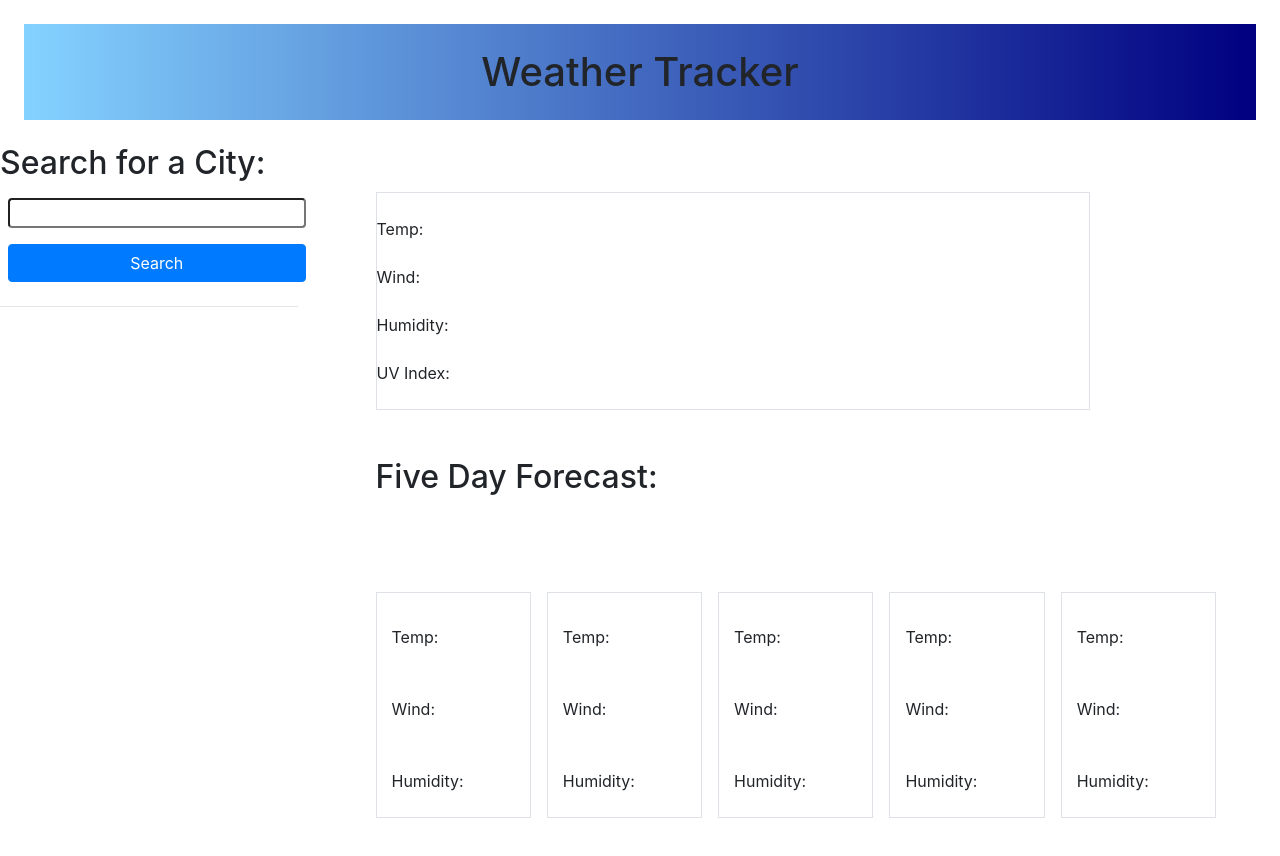
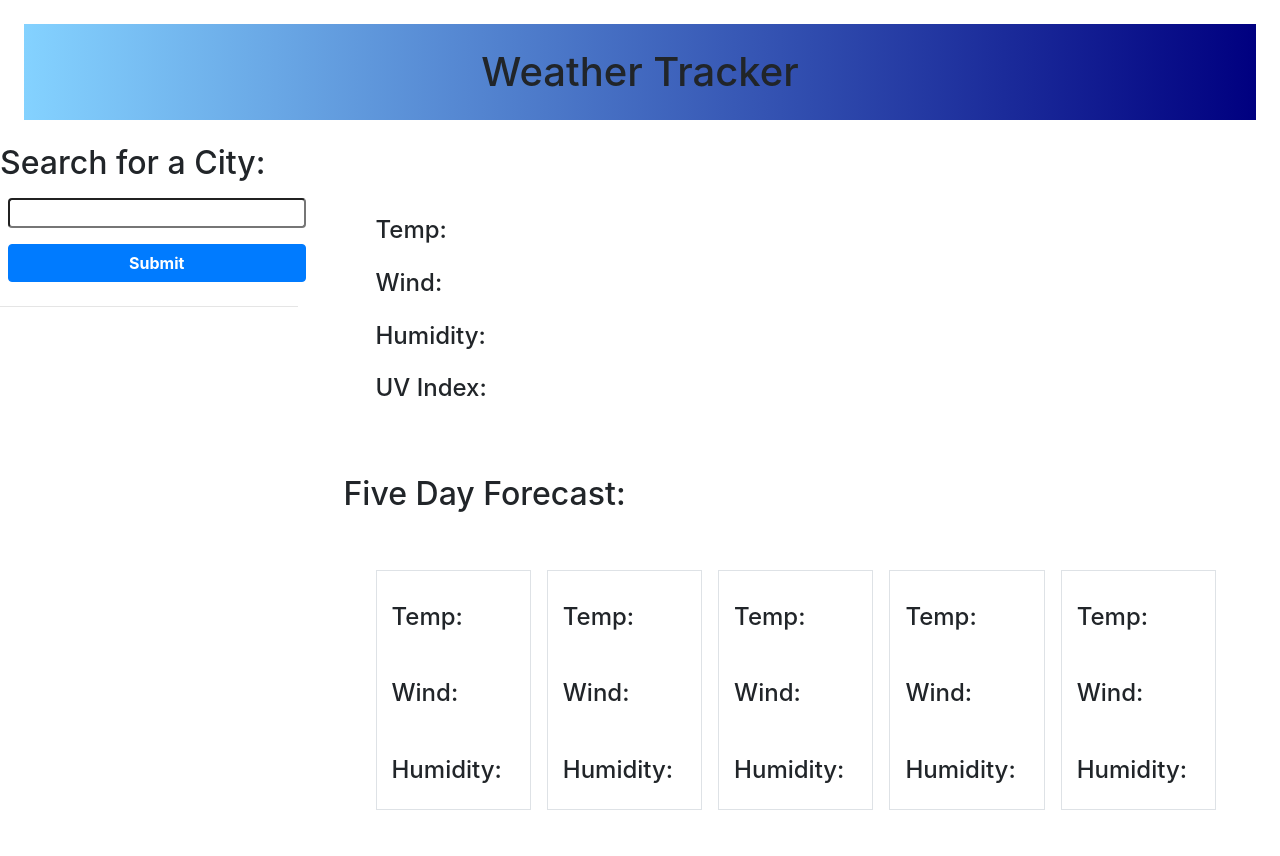
Before and after one commit to dmadd1996/weather_tracker, a plain HTML site: page index.html in a window 1280 px wide. Drawn offline with nearby package versions, Linux system fonts and the light colour scheme.

Commit message:
added unique history, fixed button functions

```diff
--- a/assets/script.js
+++ b/assets/script.js
@@ -15,9 +15,11 @@ function printHistory() {
     console.log("hs", JSON.stringify(historyParse))
 
     for (let i = 0; i < historyParse.length; i++) {
-      searchHistory.innerHTML += `<button class = "btn btn-primary m-2 w-100" id = 'histBtn'> ${historyParse[i]} </button> <br>`;
+      searchHistory.innerHTML += `<button class = "btn btn-success m-2 w-100 histBtn"> ${historyParse[i]} </button> <br>`;
     }
-  }
+
+}
+
 
 //when user types city and clicks submit
 citySubmit.addEventListener('click', function () {
@@ -38,6 +40,7 @@ citySubmit.addEventListener('click', function () {
             var lon = placeData[0].lon
             console.log(`lat: ${lat}, long: ${lon}`)
             var currentAPI = `https://api.openweathermap.org/data/2.5/onecall?lat=${lat}&lon=${lon}&exclude=hourly&units=imperial&appid=2c9d646cbf2ee524b60b45419e486291`
+
 
             //response is fetched
             fetch(currentAPI).then(function (response) {
@@ -158,14 +161,8 @@ citySubmit.addEventListener('click', function () {
                     d5Wind.textContent = `${currentData.daily[5].wind_speed} MPH`
                     d5Humid.textContent = `${currentData.daily[5].humidity}%`
 
-                    //save user input to var
-                    var inputHistory = `${placeData[0].name}, ${placeData[0].state}, ${placeData[0].country}`
-                    var inputArray = JSON.parse(window.localStorage.getItem("history")) || []
-
-                    //push to an array
-                    inputArray.push(inputHistory)
-
-                    localStorage.setItem('history', JSON.stringify(inputArray))
+                    //save user input to var (see function below)
+                    saveInput(placeData[0].name, placeData[0].state, placeData[0].country)
                 });
             });
         });
@@ -173,12 +170,41 @@ citySubmit.addEventListener('click', function () {
 
 });
 
+function saveInput(name, state, country) {
+    var inputHistory = `${name}, ${state}, ${country}`
+    var inputArray = JSON.parse(window.localStorage.getItem("history")) || []
+
+    //push to an array
+    inputArray.push(inputHistory)
+
+    //take only unique entries from array
+    var uniqueHistory = [...new Set(inputArray)]
+    console.log('Unique: ', uniqueHistory)
+
+    //set unique hisory to local
+    localStorage.setItem('history', JSON.stringify(uniqueHistory))
+}
+
 printHistory();
 
-var histBtn = document.getElementById('histBtn')
+var histBtn = document.querySelectorAll('.histBtn')
 
-histBtn.addEventListener('click', function (){
-    var userSelection = this.textContent
+console.log('QSClass', histBtn)
 
-    cityInput.value = userSelection
+//if user clicks on a button from history, take content and transfer it to text input value
+histBtn.forEach(function(btn){
+    btn.addEventListener('click', function (){
+        var userSelection = this.textContent
+
+        cityInput.value = userSelection
+    })
 })
+
+// forEach alternate:
+// for (var i=0; i < QSClass.length; i++) {
+//     QSClass[i].addEventListener('click', function (){
+//         var userSelection = this.textContent
+
+//         cityInput.value = userSelection
+//     })
+// }
--- a/index.html
+++ b/index.html
@@ -16,9 +16,11 @@
     <div class="row">
         <div class="col">
             <h2>Search for a City:</h2>
-            <input id="cityInput" type="text" class="m-2 w-100 rounded">
-            <br>
-            <button id="citySubmit" class="btn btn-primary m-2 w-100">Search</button>
+            <form>
+                <input id="cityInput" type="text" class="m-2 w-100 rounded">
+                <br>
+                <input type="submit" id="citySubmit" class="btn btn-primary m-2 w-100 font-weight-bold">
+            </form>
             <hr class="solid mb-2">
             <div id="searchHistory">
 
@@ -26,19 +28,19 @@
         </div>
         <div class="col-9">
 
-            <div class="row border w-75 m-5">
+            <div class="row w-75 m-5">
                 <p class="h2 mb-4 w-100" id="dateHolder"></p>
                 <br>
-                <p class="mb-4 w-100">Temp: <span id="mainTemp"></span></p>
+                <p class="mb-4 w-100 h4">Temp: <span id="mainTemp"></span></p>
                 <br>
-                <p class="mb-4 w-100">Wind: <span id="mainWind"></span></p>
+                <p class="mb-4 w-100 h4">Wind: <span id="mainWind"></span></p>
                 <br>
-                <p class="mb-4 w-100">Humidity: <span id="mainHumid"></span></p>
+                <p class="mb-4 w-100 h4">Humidity: <span id="mainHumid"></span></p>
                 <br>
-                <p class="mb-4 w-100">UV Index: <span id="mainUV"></span></p>
+                <p class="mb-4 w-100 h4">UV Index: <span id="mainUV"></span></p>
             </div>
 
-            <div class="m-5 h2">Five Day Forecast:</div>
+            <div class="ml-3 h2">Five Day Forecast:</div>
 
             <img src="" alt="">
 
@@ -46,47 +48,47 @@
                 <div class="col border mr-3">
                     <h3 id="multiDate1"></h3>
                     <br>
-                    <p class="mb-4 w-100">Temp: <span id="d1Temp"></span></p>
+                    <p class="mb-4 w-100 h4">Temp: <span id="d1Temp"></span></p>
                     <br>
-                    <p class="mb-4 w-100">Wind: <span id="d1Wind"></span></p>
+                    <p class="mb-4 w-100 h4">Wind: <span id="d1Wind"></span></p>
                     <br>
-                    <p class="mb-4 w-100">Humidity: <span id="d1Humid"></span></p>
+                    <p class="mb-4 w-100 h4">Humidity: <span id="d1Humid"></span></p>
                 </div>
                 <div class="col border mr-3">
                     <h3 id="multiDate2"></h3>
                     <br>
-                    <p class="mb-4 w-100">Temp: <span id="d2Temp"></span></p>
+                    <p class="mb-4 w-100 h4">Temp: <span id="d2Temp"></span></p>
                     <br>
-                    <p class="mb-4 w-100">Wind: <span id="d2Wind"></span></p>
+                    <p class="mb-4 w-100 h4">Wind: <span id="d2Wind"></span></p>
                     <br>
-                    <p class="mb-4 w-100">Humidity: <span id="d2Humid"></span></p>
+                    <p class="mb-4 w-100 h4">Humidity: <span id="d2Humid"></span></p>
                 </div>
                 <div class="col border mr-3">
                     <h3 id="multiDate3"></h3>
                     <br>
-                    <p class="mb-4 w-100">Temp: <span id="d3Temp"></span></p>
+                    <p class="mb-4 w-100 h4">Temp: <span id="d3Temp"></span></p>
                     <br>
-                    <p class="mb-4 w-100">Wind: <span id="d3Wind"></span></p>
+                    <p class="mb-4 w-100 h4">Wind: <span id="d3Wind"></span></p>
                     <br>
-                    <p class="mb-4 w-100">Humidity: <span id="d3Humid"></span></p>
+                    <p class="mb-4 w-100 h4">Humidity: <span id="d3Humid"></span></p>
                 </div>
                 <div class="col border mr-3">
                     <h3 id="multiDate4"></h3>
                     <br>
-                    <p class="mb-4 w-100">Temp: <span id="d4Temp"></span></p>
+                    <p class="mb-4 w-100 h4">Temp: <span id="d4Temp"></span></p>
                     <br>
-                    <p class="mb-4 w-100">Wind: <span id="d4Wind"></span></p>
+                    <p class="mb-4 w-100 h4">Wind: <span id="d4Wind"></span></p>
                     <br>
-                    <p class="mb-4 w-100">Humidity: <span id="d4Humid"></span></p>
+                    <p class="mb-4 w-100 h4">Humidity: <span id="d4Humid"></span></p>
                 </div>
                 <div class="col border mr-3">
                     <h3 id="multiDate5"></h3>
                     <br>
-                    <p class="mb-4 w-100">Temp: <span id="d5Temp"></span></p>
+                    <p class="mb-4 w-100 h4">Temp: <span id="d5Temp"></span></p>
                     <br>
-                    <p class="mb-4 w-100">Wind: <span id="d5Wind"></span></p>
+                    <p class="mb-4 w-100 h4">Wind: <span id="d5Wind"></span></p>
                     <br>
-                    <p class="mb-4 w-100">Humidity: <span id="d5Humid"></span></p>
+                    <p class="mb-4 w-100 h4">Humidity: <span id="d5Humid"></span></p>
                 </div>
             </div>
 
```
